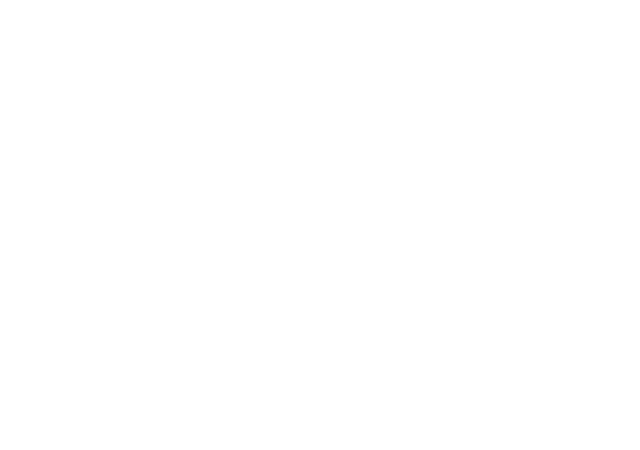
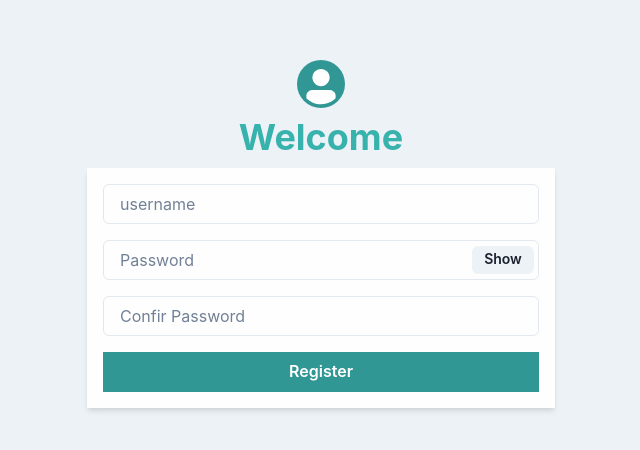
Before and after one commit to NoxturneDev/menfesskuy-frontend, a React (Create React App) app: page /register in a window 1280 px wide. Before the commit this address had no page. Shown: the part 162-612 px from the top of the page, without its empty margins (319-959 px from the left). Built offline with nearby package versions, Linux system fonts and the light colour scheme.

Commit message:
adding register page

```diff
--- a/src/App.js
+++ b/src/App.js
@@ -3,6 +3,7 @@
 import Dashboard from "./pages/Dashboard";
 import Message from "./pages/Message"
 import Login from "./pages/Login"
+import Register from "./pages/Register.js"
 
 function App(){
   return(
@@ -14,6 +15,8 @@
       </Route>
       <Route path="/message/:user" element={<Message />}>
       </Route>
+      <Route path="/register" element={<Register />}>
+      </Route>
     </Routes>
     </BrowserRouter>
   )
--- /dev/null
+++ b/src/pages/Register.js
@@ -0,0 +1,137 @@
+import { useState } from "react";
+import {
+  Flex,
+  Heading,
+  Input,
+  Button,
+  InputGroup,
+  Stack,
+  Box,
+  Avatar,
+  FormControl,
+  InputRightElement,
+  Text
+} from "@chakra-ui/react";
+import axios from "axios";
+import { useNavigate } from "react-router-dom"
+import AlertFailure from "../components/Alert";
+
+const Login = () => {
+  const [showPassword, setShowPassword] = useState(false);
+  const [password, setPassword] = useState('')
+  const [username, setUsername] = useState('')
+  const [confirPass, setConfir] = useState('')
+  const [msg, setMsg] = useState('')
+  const [open, setOpen] = useState(false)
+  const navigate = useNavigate()
+
+  const handleShowClick = () => setShowPassword(!showPassword);
+
+  async function loginFunc(e) {
+    try {
+      e.preventDefault()
+      await axios.post('http://localhost:3001/api/users', {
+        username: username,
+        password: password,
+        confirmationPass: confirPass
+      }, { withCredentials: true })
+
+      navigate('/')
+    } catch (err) {
+      if (err.response) {
+        setMsg(err.response.data.msg)
+        console.log(msg)
+        setOpen(true)
+      }
+    }
+  }
+
+  return (
+    <>
+      <AlertFailure open={open} title="FAILURE!" msg={msg} />
+      <Flex
+        flexDirection="column"
+        width="100wh"
+        height="100vh"
+        backgroundColor="gray.100"
+        justifyContent="center"
+        alignItems="center"
+      >
+        <Stack
+          flexDir="column"
+          mb="2"
+          justifyContent="center"
+          alignItems="center"
+        >
+          <Avatar bg="teal.500" />
+          <Heading color="teal.400">Welcome</Heading>
+          <Box minW={{ base: "90%", md: "468px" }}>
+            <form onSubmit={loginFunc}>
+              <Stack
+                spacing={4}
+                p="1rem"
+                backgroundColor="whiteAlpha.900"
+                boxShadow="md"
+              >
+                <FormControl>
+                  <InputGroup>
+
+                    <Input type="text"
+                      placeholder="username" onChange={(e) => {
+                        setUsername(e.target.value)
+                      }} />
+                  </InputGroup>
+                </FormControl>
+                <FormControl>
+                  <InputGroup>
+                    <Input
+                      type={showPassword ? "text" : "password"}
+                      placeholder="Password"
+                      onChange={(e) => {
+                        setPassword(e.target.value)
+                      }
+                      }
+                    />
+                    <InputRightElement width="4.5rem">
+                      <Button h="1.75rem" size="sm" onClick={handleShowClick}>
+                        {showPassword ? "Hide" : "Show"}
+                      </Button>
+                    </InputRightElement>
+                  </InputGroup>
+                  <Stack>
+                    <Text
+                      color="red.500"
+                    >{msg}</Text>
+                  </Stack>
+                </FormControl>
+                <FormControl>
+                  <InputGroup>
+                    <Input
+                      type={showPassword ? "text" : "password"}
+                      placeholder="Confir Password"
+                      onChange={(e) => {
+                        setConfir(e.target.value)
+                      }
+                      }
+                    />
+                  </InputGroup>
+                </FormControl>
+                <Button
+                  borderRadius={0}
+                  type="submit"
+                  variant="solid"
+                  colorScheme="teal"
+                  width="full"
+                >
+                  Register
+                </Button>
+              </Stack>
+            </form>
+          </Box>
+        </Stack>
+      </Flex>
+    </>
+  );
+};
+
+export default Login;
```
